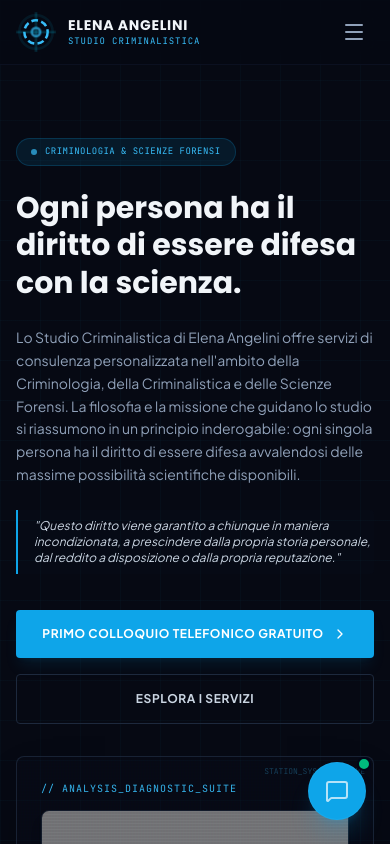
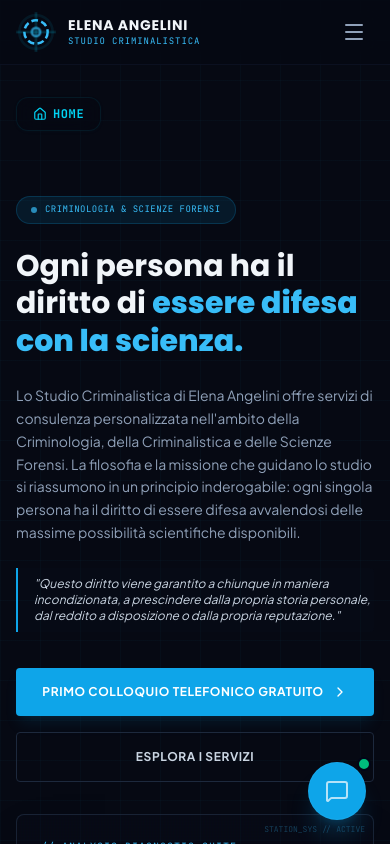
Before and after one commit to Facilissimoweb/Elena-Angelini-Criminologa-Studio, a React (Vite) app: page / in a window 390 px wide. Shown: the top 844 px of the page. Built offline with nearby package versions, Linux system fonts and the light colour scheme; grey boxes are pictures that could not be loaded.

Commit message:
feat: enhance UI with navigation and styling updates
- Add Breadcrumbs and PageProgressBar components for improved navigation.
- Implement a utility to apply dual-color styling to section titles.
- Refine mobile navigation styling with visual feedback.

```diff
--- a/src/App.tsx
+++ b/src/App.tsx
@@ -1,5 +1,7 @@
 import { useState, useEffect } from 'react';
 import Header from './components/Header';
+import Breadcrumbs from './components/Breadcrumbs';
+import PageProgressBar from './components/PageProgressBar';
 import Hero from './components/Hero';
 import Fora3D from './components/Fora3D';
 import Services from './components/Services';
@@ -100,6 +102,16 @@ export default function App() {
 
       {/* Main Single Page App Content Area with Page Router Transitions */}
       <main className="flex-grow max-w-6xl w-full mx-auto px-4 py-8 relative">
+        {/* Subtle page transition progress bar */}
+        <PageProgressBar currentPage={currentPage} />
+
+        {/* Dynamic Breadcrumbs above main page contents */}
+        <Breadcrumbs
+          lang={lang}
+          currentPage={currentPage}
+          setCurrentPage={handlePageChange}
+        />
+
         <AnimatePresence mode="wait">
           <motion.div
             key={currentPage}
--- a/src/components/AboutUs.tsx
+++ b/src/components/AboutUs.tsx
@@ -214,6 +214,19 @@ export default function AboutUs({ lang, onNavigateToContact }: AboutUsProps) {
   const t = localTranslations[lang] || localTranslations['it'];
   const [isGeneratingPDF, setIsGeneratingPDF] = useState(false);
 
+  const renderDoubleColor = (text: string) => {
+    if (!text) return '';
+    const words = text.split(' ');
+    if (words.length <= 1) return text;
+    const mid = words.length <= 2 ? 1 : Math.ceil(words.length * 0.5);
+    return (
+      <>
+        <span className="text-slate-100">{words.slice(0, mid).join(' ')}</span>{' '}
+        <span className="text-cold-400 font-extrabold">{words.slice(mid).join(' ')}</span>
+      </>
+    );
+  };
+
   const handleDownloadPDF = async () => {
     setIsGeneratingPDF(true);
     // Short delay to simulate compilation / loading feedback state for top-tier feeling
@@ -408,8 +421,8 @@ export default function AboutUs({ lang, onNavigateToContact }: AboutUsProps) {
             <span>{t.badge}</span>
           </div>
 
-          <h2 className="font-serif text-3xl md:text-5xl font-extrabold text-slate-100 tracking-tight leading-tight">
-            Elena Angelini
+          <h2 className="font-serif text-3xl md:text-5xl font-extrabold tracking-tight leading-tight">
+            {renderDoubleColor("Elena Angelini")}
           </h2>
           <p className="font-mono text-sm md:text-base text-cold-400 uppercase tracking-widest max-w-2xl border-l-2 border-cold-500/60 pl-4 py-1">
             {t.title}
@@ -525,8 +538,8 @@ export default function AboutUs({ lang, onNavigateToContact }: AboutUsProps) {
       <section className="space-y-6">
         <div className="text-left max-w-3xl">
           <span className="font-mono text-[9px] uppercase tracking-widest text-cold-400">// SCIENTIFIC_PROTOCOL</span>
-          <h3 className="text-xl md:text-2xl font-serif font-extrabold text-slate-100 mt-1 uppercase tracking-wide">
-            {t.howTitle}
+          <h3 className="text-xl md:text-2xl font-serif font-extrabold mt-1 uppercase tracking-wide">
+            {renderDoubleColor(t.howTitle)}
           </h3>
           <p className="text-xs font-mono text-slate-400 mt-2">
             {t.howSubtitle}
@@ -565,8 +578,8 @@ export default function AboutUs({ lang, onNavigateToContact }: AboutUsProps) {
               <Network className="w-4 h-4 text-cyan-400" />
               <span>STATION_SYS // GROWING_CONSULTANT_INDEX</span>
             </div>
-            <h3 className="text-xl md:text-2xl font-serif font-extrabold text-slate-100 uppercase tracking-wide">
-              {t.networkTitle}
+            <h3 className="text-xl md:text-2xl font-serif font-extrabold uppercase tracking-wide">
+              {renderDoubleColor(t.networkTitle)}
             </h3>
             <p className="text-xs text-slate-400">
               {t.networkSubtitle}
--- a/src/components/Blog.tsx
+++ b/src/components/Blog.tsx
@@ -322,6 +322,20 @@ interface BlogProps {
 
 export default function Blog({ lang, onNavigateToContact }: BlogProps) {
   const contentLang = lang === 'it' ? 'it' : 'en';
+
+  const renderDoubleColor = (text: string) => {
+    if (!text) return '';
+    const words = text.split(' ');
+    if (words.length <= 1) return text;
+    const mid = words.length <= 2 ? 1 : Math.ceil(words.length * 0.5);
+    return (
+      <>
+        <span className="text-slate-100">{words.slice(0, mid).join(' ')}</span>{' '}
+        <span className="text-cold-400 font-extrabold">{words.slice(mid).join(' ')}</span>
+      </>
+    );
+  };
+
   const [activeCategory, setActiveCategory] = useState<string>('All');
   const [searchQuery, setSearchQuery] = useState<string>('');
   const [selectedPostId, setSelectedPostId] = useState<string | null>(null);
@@ -450,8 +464,8 @@ export default function Blog({ lang, onNavigateToContact }: BlogProps) {
             <span className="w-1.5 h-1.5 bg-cyan-500 rounded-full animate-pulse" />
             <span>{lang === 'it' ? 'ARCHIVIO PUBBLICAZIONI' : 'PUBLICATION ARCHIVE'}</span>
           </div>
-          <h1 className="text-xl md:text-2xl font-serif font-bold text-slate-100 tracking-tight">
-            {lang === 'it' ? 'Forensic Insight & News' : 'Forensic Insights & News'}
+          <h1 className="text-xl md:text-2xl font-serif font-bold tracking-tight">
+            {renderDoubleColor(lang === 'it' ? 'Forensic Insight & News' : 'Forensic Insights & News')}
           </h1>
           <p className="text-xs text-slate-400 leading-relaxed max-w-xl">
             {lang === 'it'
@@ -735,8 +749,8 @@ export default function Blog({ lang, onNavigateToContact }: BlogProps) {
               </div>
 
               {/* Title */}
-              <h1 className="text-xl md:text-2xl font-serif font-bold text-slate-100 tracking-tight leading-tight text-left">
-                {selectedPost?.title[contentLang]}
+              <h1 className="text-xl md:text-2xl font-serif font-bold tracking-tight leading-tight text-left">
+                {selectedPost && renderDoubleColor(selectedPost.title[contentLang])}
               </h1>
 
               {/* Big blockquote / excerpt */}
--- /dev/null
+++ b/src/components/Breadcrumbs.tsx
@@ -0,0 +1,76 @@
+import { Home, ChevronRight } from 'lucide-react';
+import { Language, PageId, translations } from '../types';
+import { motion } from 'motion/react';
+
+interface BreadcrumbsProps {
+  lang: Language;
+  currentPage: PageId;
+  setCurrentPage: (page: PageId) => void;
+}
+
+export default function Breadcrumbs({ lang, currentPage, setCurrentPage }: BreadcrumbsProps) {
+  const t = translations[lang];
+
+  // Map of page IDs to their corresponding translation key for the label
+  const pageLabelKeys: Record<PageId, keyof typeof translations.it> = {
+    home: 'nav-home',
+    'chi-siamo': 'nav-about',
+    servizi: 'nav-services',
+    'punti-forza': 'nav-why',
+    testimonianze: 'nav-testimonials',
+    blog: 'nav-blog',
+    faq: 'nav-faq',
+    contatti: 'nav-contacts',
+  };
+
+  const getLabel = (pageId: PageId): string => {
+    const key = pageLabelKeys[pageId];
+    return t[key] || pageId;
+  };
+
+  const isHome = currentPage === 'home';
+
+  return (
+    <motion.div
+      initial={{ opacity: 0, y: -4 }}
+      animate={{ opacity: 1, y: 0 }}
+      transition={{ duration: 0.3 }}
+      className="mb-6"
+    >
+      <nav
+        aria-label="Breadcrumb"
+        className="inline-flex items-center space-x-2 bg-cold-950/40 backdrop-blur-md border border-cyan-950/40 px-4 py-2 rounded-xl text-xs font-mono select-none shadow-sm shadow-cyan-950/10"
+      >
+        {/* Home link */}
+        <button
+          onClick={() => setCurrentPage('home')}
+          className={`flex items-center space-x-1.5 transition-all uppercase tracking-wider cursor-pointer ${
+            isHome
+              ? 'text-cyan-400 font-bold pointer-events-none'
+              : 'text-slate-400 hover:text-cyan-300'
+          }`}
+          title={getLabel('home')}
+        >
+          <Home className="h-3.5 w-3.5" />
+          <span>{getLabel('home')}</span>
+        </button>
+
+        {/* Separator and Current Page (if not on Home) */}
+        {!isHome && (
+          <>
+            <ChevronRight className="h-3 w-3 text-cyan-900" />
+            <motion.div
+              initial={{ opacity: 0, x: -4 }}
+              animate={{ opacity: 1, x: 0 }}
+              className="flex items-center space-x-1.5"
+            >
+              <span className="text-cold-400 font-bold uppercase tracking-wider bg-cold-500/10 border border-cold-500/20 px-2 py-0.5 rounded-md">
+                {getLabel(currentPage)}
+              </span>
+            </motion.div>
+          </>
+        )}
+      </nav>
+    </motion.div>
+  );
+}
--- a/src/components/ContactForm.tsx
+++ b/src/components/ContactForm.tsx
@@ -20,6 +20,19 @@ type TransmissionStep = 'idle' | 'encrypting' | 'routing' | 'done';
 
 export default function ContactForm({ lang, triggerToast }: ContactFormProps) {
   const t = translations[lang];
+
+  const renderDoubleColor = (text: string) => {
+    if (!text) return '';
+    const words = text.split(' ');
+    if (words.length <= 1) return text;
+    const mid = words.length <= 2 ? 1 : Math.ceil(words.length * 0.5);
+    return (
+      <>
+        <span className="text-slate-100">{words.slice(0, mid).join(' ')}</span>{' '}
+        <span className="text-cold-400 font-extrabold">{words.slice(mid).join(' ')}</span>
+      </>
+    );
+  };
 
   const [formData, setFormData] = useState<FormState>({
     name: '',
@@ -92,8 +105,8 @@ export default function ContactForm({ lang, triggerToast }: ContactFormProps) {
             <span className="text-cold-400 font-mono text-xs uppercase tracking-widest font-semibold bg-cold-500/10 px-3 py-1 rounded border border-cold-500/10">
               // {t['badge-contacts']}
             </span>
-            <h3 className="text-3xl font-bold font-serif text-slate-100">
-              {t['p5-title']}
+            <h3 className="text-3xl font-bold font-serif">
+              {renderDoubleColor(t['p5-title'])}
             </h3>
             <p className="text-slate-400 text-xs md:text-sm leading-relaxed">
               {t['p5-desc']}
--- a/src/components/FAQ.tsx
+++ b/src/components/FAQ.tsx
@@ -156,6 +156,20 @@ const genericServicesFaqData: FAQItem[] = [
 
 export default function FAQ({ lang, onNavigateToContact, isGenericOnly = false }: FAQProps) {
   const t = translations[lang];
+
+  const renderDoubleColor = (text: string) => {
+    if (!text) return '';
+    const words = text.split(' ');
+    if (words.length <= 1) return text;
+    const mid = words.length <= 2 ? 1 : Math.ceil(words.length * 0.5);
+    return (
+      <>
+        <span className="text-slate-100">{words.slice(0, mid).join(' ')}</span>{' '}
+        <span className="text-cold-400 font-extrabold">{words.slice(mid).join(' ')}</span>
+      </>
+    );
+  };
+
   const [searchQuery, setSearchQuery] = useState('');
   const [openId, setOpenId] = useState<string | null>(null);
 
@@ -182,10 +196,11 @@ export default function FAQ({ lang, onNavigateToContact, isGenericOnly = false }
           <HelpCircle className="w-3.5 h-3.5 text-cold-400" />
           <span>// {t['nav-faq'] || 'FAQ'}</span>
         </div>
-        <h3 className="text-3xl md:text-4xl font-bold font-serif text-slate-100">
-          {isGenericOnly
+        <h3 className="text-3xl md:text-4xl font-bold font-serif">
+          {renderDoubleColor(isGenericOnly
             ? (lang === 'it' ? 'Domande Frequenti sui Servizi' : 'Frequently Asked Questions on Services')
-            : (lang === 'it' ? 'Domande Frequenti Forensi' : 'Forensic Frequently Asked Questions')}
+            : (lang === 'it' ? 'Domande Frequenti Forensi' : 'Forensic Frequently Asked Questions')
+          )}
         </h3>
         <p className="text-slate-400 text-sm md:text-base leading-relaxed">
           {isGenericOnly
--- a/src/components/Hero.tsx
+++ b/src/components/Hero.tsx
@@ -10,6 +10,19 @@ interface HeroProps {
 
 export default function Hero({ lang, onExploreServices, openBooking }: HeroProps) {
   const t = translations[lang];
+
+  const renderDoubleColor = (text: string) => {
+    if (!text) return '';
+    const words = text.split(' ');
+    if (words.length <= 1) return text;
+    const mid = words.length <= 2 ? 1 : Math.ceil(words.length * 0.5);
+    return (
+      <>
+        <span className="text-slate-100">{words.slice(0, mid).join(' ')}</span>{' '}
+        <span className="text-cold-400 font-extrabold">{words.slice(mid).join(' ')}</span>
+      </>
+    );
+  };
 
   return (
     <section className="space-y-10 py-6 text-left">
@@ -31,9 +44,9 @@ export default function Hero({ lang, onExploreServices, openBooking }: HeroProps
             initial={{ opacity: 0, y: 15 }}
             animate={{ opacity: 1, y: 0 }}
             transition={{ duration: 0.5, delay: 0.1 }}
-            className="text-3xl sm:text-4xl md:text-5xl lg:text-6xl font-bold font-serif leading-tight text-slate-100"
+            className="text-3xl sm:text-4xl md:text-5xl lg:text-6xl font-bold font-serif leading-tight"
           >
-            {t['p1-title']}
+            {renderDoubleColor(t['p1-title'])}
           </motion.h2>
 
           <motion.p
--- /dev/null
+++ b/src/components/PageProgressBar.tsx
@@ -0,0 +1,69 @@
+import { useEffect, useState } from 'react';
+import { motion, AnimatePresence } from 'motion/react';
+import { PageId } from '../types';
+
+interface PageProgressBarProps {
+  currentPage: PageId;
+}
+
+export default function PageProgressBar({ currentPage }: PageProgressBarProps) {
+  const [progress, setProgress] = useState(0);
+  const [visible, setVisible] = useState(false);
+
+  useEffect(() => {
+    // Show and reset progress
+    setVisible(true);
+    setProgress(0);
+
+    // Simulate multi-stage loading sequence
+    const t1 = setTimeout(() => {
+      setProgress(25);
+    }, 30);
+
+    const t2 = setTimeout(() => {
+      setProgress(60);
+    }, 120);
+
+    const t3 = setTimeout(() => {
+      setProgress(100);
+    }, 320);
+
+    const t4 = setTimeout(() => {
+      setVisible(false);
+    }, 600);
+
+    return () => {
+      clearTimeout(t1);
+      clearTimeout(t2);
+      clearTimeout(t3);
+      clearTimeout(t4);
+    };
+  }, [currentPage]);
+
+  return (
+    <div className="absolute top-0 left-0 right-0 h-0.5 overflow-hidden z-[100] pointer-events-none">
+      <AnimatePresence>
+        {visible && (
+          <motion.div
+            initial={{ opacity: 1 }}
+            exit={{ opacity: 0 }}
+            transition={{ duration: 0.15 }}
+            className="w-full h-full bg-cyan-950/20"
+          >
+            <motion.div
+              initial={{ width: '0%' }}
+              animate={{ width: `${progress}%` }}
+              transition={{
+                type: 'spring',
+                stiffness: 120,
+                damping: 20,
+                mass: 0.8
+              }}
+              className="h-full bg-gradient-to-r from-cyan-500 via-cold-400 to-cyan-300 shadow-[0_0_8px_rgba(6,182,212,0.7)]"
+            />
+          </motion.div>
+        )}
+      </AnimatePresence>
+    </div>
+  );
+}
--- a/src/components/Services.tsx
+++ b/src/components/Services.tsx
@@ -181,6 +181,20 @@ const methodologiesData: MethodologyItem[] = [
 
 export default function Services({ lang, onNavigateToContact }: ServicesProps) {
   const t = translations[lang];
+
+  const renderDoubleColor = (text: string) => {
+    if (!text) return '';
+    const words = text.split(' ');
+    if (words.length <= 1) return text;
+    const mid = words.length <= 2 ? 1 : Math.ceil(words.length * 0.5);
+    return (
+      <>
+        <span className="text-slate-100">{words.slice(0, mid).join(' ')}</span>{' '}
+        <span className="text-cold-400 font-extrabold">{words.slice(mid).join(' ')}</span>
+      </>
+    );
+  };
+
   const [expandedId, setExpandedId] = useState<string | null>(null);
   const [searchQuery, setSearchQuery] = useState('');
   const [selectedTag, setSelectedTag] = useState<string | null>(null);
@@ -377,8 +391,8 @@ export default function Services({ lang, onNavigateToContact }: ServicesProps) {
         <div className="inline-flex items-center space-x-2 bg-cold-500/10 border border-cold-500/20 text-cold-400 font-mono text-xs uppercase tracking-widest px-3 py-1.5 rounded">
           <span>// {t['badge-methods']}</span>
         </div>
-        <h3 className="text-3xl md:text-4xl font-bold font-serif text-slate-100">
-          {t['p2-title']}
+        <h3 className="text-3xl md:text-4xl font-bold font-serif">
+          {renderDoubleColor(t['p2-title'])}
         </h3>
         <p className="text-slate-400 text-sm md:text-base leading-relaxed">
           {t['p2-desc']}
--- a/src/components/Strengths.tsx
+++ b/src/components/Strengths.tsx
@@ -16,6 +16,19 @@ const iconMap = {
 export default function Strengths({ lang, onNavigateToContact }: StrengthsProps) {
   const t = translations[lang];
 
+  const renderDoubleColor = (text: string) => {
+    if (!text) return '';
+    const words = text.split(' ');
+    if (words.length <= 1) return text;
+    const mid = words.length <= 2 ? 1 : Math.ceil(words.length * 0.5);
+    return (
+      <>
+        <span className="text-slate-100">{words.slice(0, mid).join(' ')}</span>{' '}
+        <span className="text-cold-400 font-extrabold">{words.slice(mid).join(' ')}</span>
+      </>
+    );
+  };
+
   return (
     <section className="space-y-10 py-6">
 
@@ -24,8 +37,8 @@ export default function Strengths({ lang, onNavigateToContact }: StrengthsProps)
         <div className="inline-flex items-center space-x-2 bg-cold-500/10 border border-cold-500/20 text-cold-400 font-mono text-xs uppercase tracking-widest px-3 py-1.5 rounded">
           <span>// {t['badge-strengths']}</span>
         </div>
-        <h3 className="text-3xl md:text-4xl font-bold font-serif text-slate-100">
-          {t['p3-title']}
+        <h3 className="text-3xl md:text-4xl font-bold font-serif">
+          {renderDoubleColor(t['p3-title'])}
         </h3>
         <p className="text-slate-400 text-sm md:text-base leading-relaxed">
           {t['p3-desc']}
--- a/src/components/Testimonials.tsx
+++ b/src/components/Testimonials.tsx
@@ -17,6 +17,19 @@ interface TestimonialsProps {
 export default function Testimonials({ lang, openBooking }: TestimonialsProps) {
   const t = translations[lang];
 
+  const renderDoubleColor = (text: string) => {
+    if (!text) return '';
+    const words = text.split(' ');
+    if (words.length <= 1) return text;
+    const mid = words.length <= 2 ? 1 : Math.ceil(words.length * 0.5);
+    return (
+      <>
+        <span className="text-slate-100">{words.slice(0, mid).join(' ')}</span>{' '}
+        <span className="text-cold-400 font-extrabold">{words.slice(mid).join(' ')}</span>
+      </>
+    );
+  };
+
   return (
     <section className="space-y-10 py-6">
 
@@ -25,8 +38,8 @@ export default function Testimonials({ lang, openBooking }: TestimonialsProps) {
         <div className="inline-flex items-center space-x-2 bg-cold-500/10 border border-cold-500/20 text-cold-400 font-mono text-xs uppercase tracking-widest px-3 py-1.5 rounded">
           <span>// {t['badge-testimonials']}</span>
         </div>
-        <h3 className="text-3xl md:text-4xl font-bold font-serif text-slate-100">
-          {t['p4-title']}
+        <h3 className="text-3xl md:text-4xl font-bold font-serif">
+          {renderDoubleColor(t['p4-title'])}
         </h3>
         <p className="text-slate-400 text-sm md:text-base leading-relaxed">
           {t['p4-desc']}
```
Also changed, not shown: src/components/Header.tsx (+8 -3 lines).
